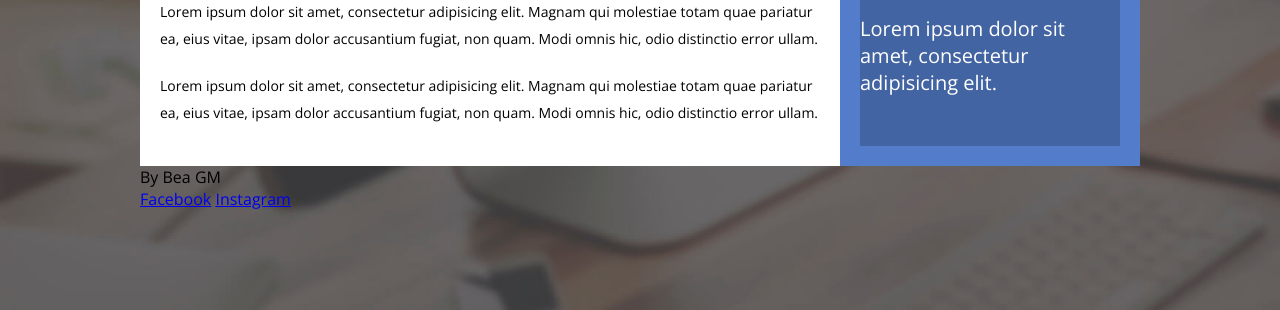
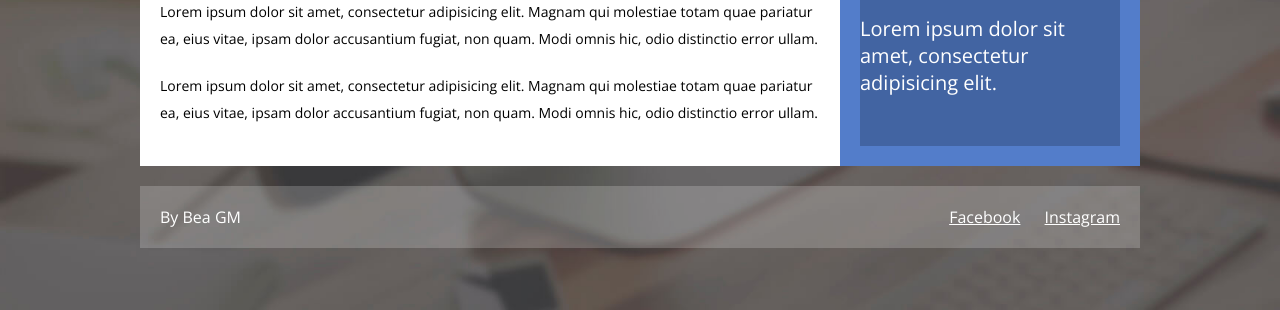
Before and after one commit to Bbeai/FlexBox, a plain HTML site: page index.html in a window 1280 px wide. Shown: the part 490-800 px from the top of the page. Drawn offline with nearby package versions, Linux system fonts and the light colour scheme.

Commit message:
Estilos del Footer.

```diff
--- a/css/style.css
+++ b/css/style.css
@@ -89,3 +89,25 @@ aside .ad {
   padding: 50px 0;
   background: #4264a2;
 }
+
+footer {
+  margin: 20px 0;
+  background: rgba(255, 255, 255, 0.2);
+  padding: 20px;
+  width: 100%;
+  color: #fff;
+  display: flex;
+  flex-direction: row;
+  flex-wrap: nowrap;
+  justify-content: space-between; /*separar divs*/
+}
+
+footer .social-media a {
+  color: #fff;
+  text-decoration: underline;
+  margin-left: 20px;
+}
+
+footer .social-media a:hover {
+  text-decoration: none;
+}
```
